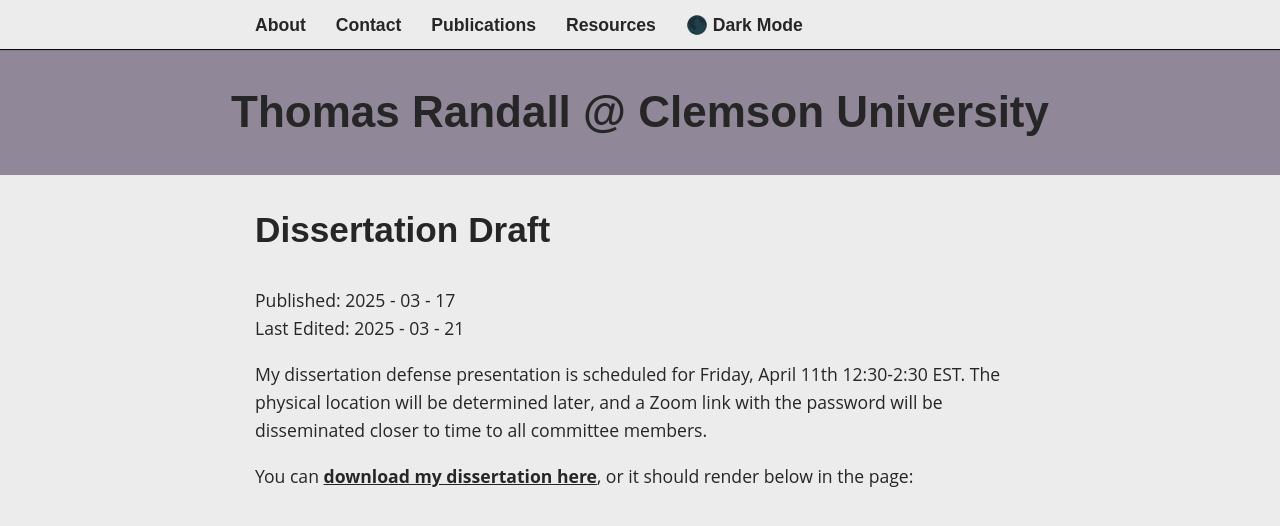
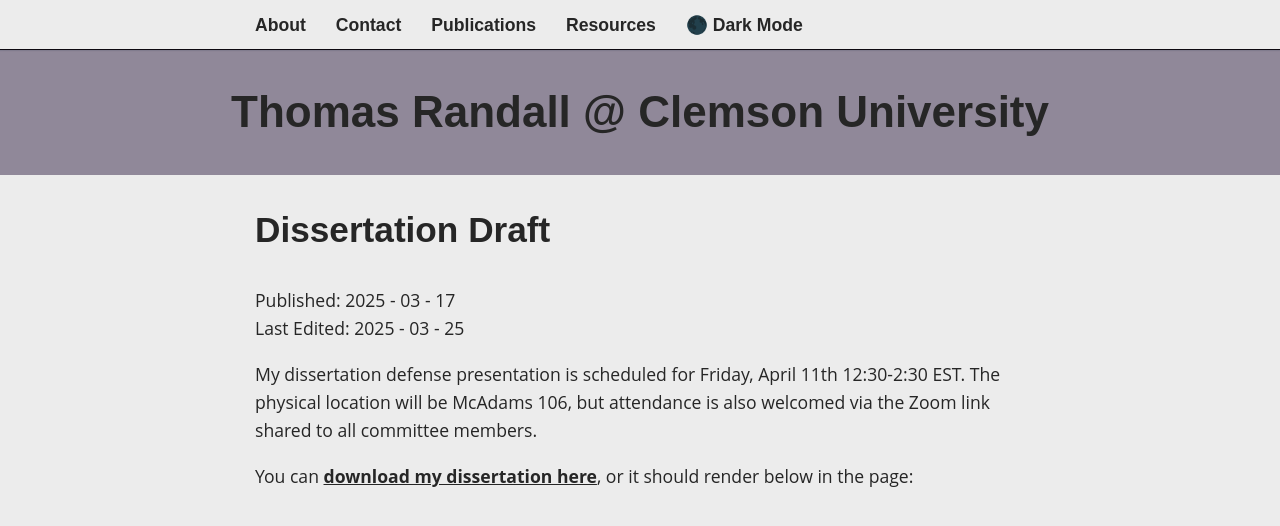
Before and after one commit to tlranda/tlranda.github.io, a Jekyll site: the page built from _posts/2025-03-17-dissertation_draft.md, in a window 1280 px wide and 900 px high. Shown: the top 526 px of the window. Built offline with Jekyll 4.4.1, drawn with Linux system fonts in a browser that asks for light colours.

Commit message:
Closing in on a full draft

```diff
--- a/_posts/2025-03-17-dissertation_draft.md
+++ b/_posts/2025-03-17-dissertation_draft.md
@@ -2,12 +2,12 @@
 layout: post
 title: "Dissertation Draft"
 date: 2025-03-17
-last_edited: 2025-03-21
+last_edited: 2025-03-25
 categories: committee
 ---
 
 My dissertation defense presentation is scheduled for <time>Friday, April 11th 12:30-2:30 EST</time>.
-The physical location will be determined later, and a Zoom link with the password will be disseminated closer to time to all committee members.
+The physical location will be McAdams 106, but attendance is also welcomed via the Zoom link shared to all committee members.
 
 {% assign current_pdf = "/Media/Assets/Dissertation.pdf" %}
 You can <a href="{{ current_pdf }}">download my dissertation here</a>, or it should render below in the page:
```
Also changed, not shown: 1 other file.
